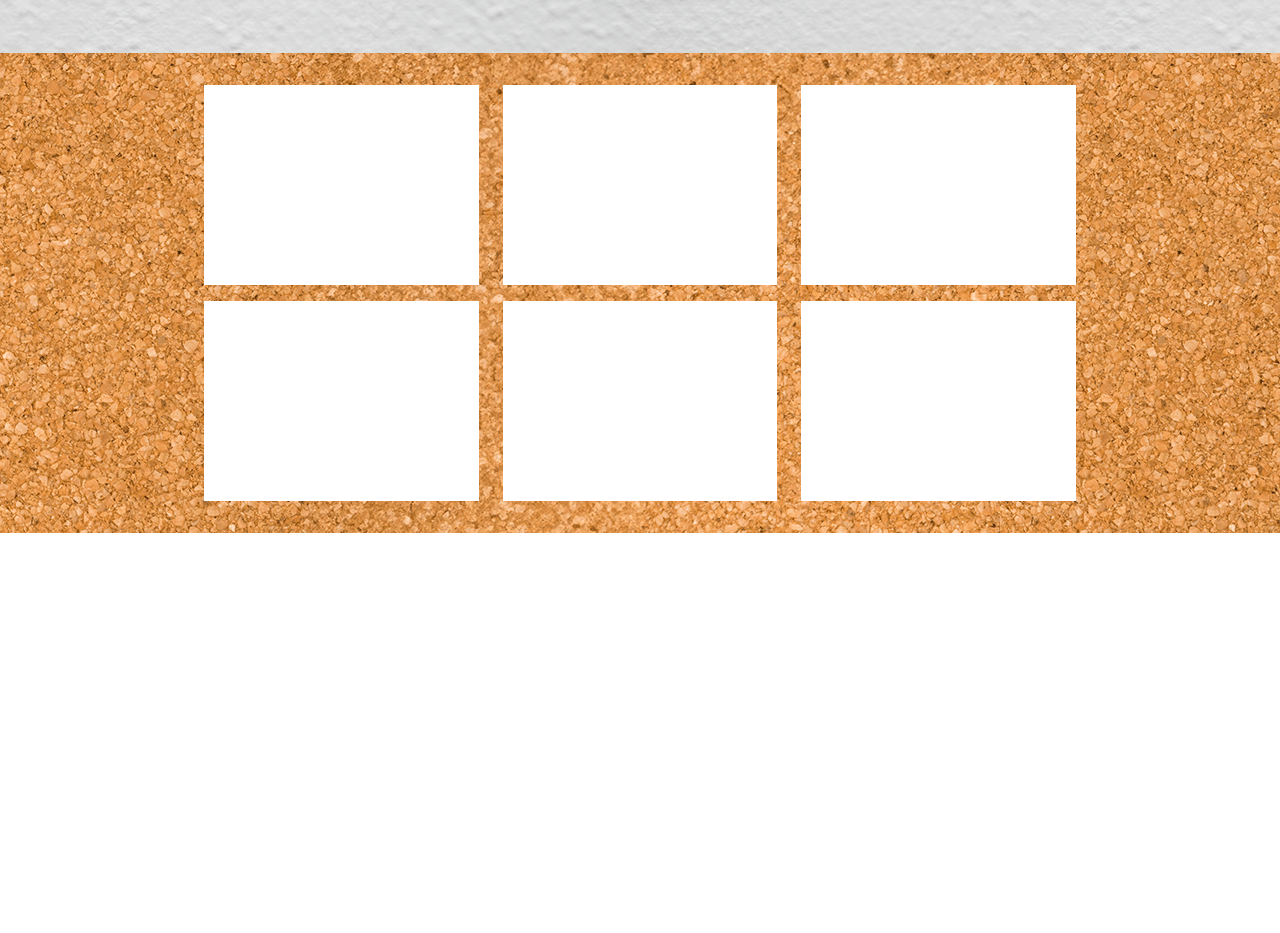
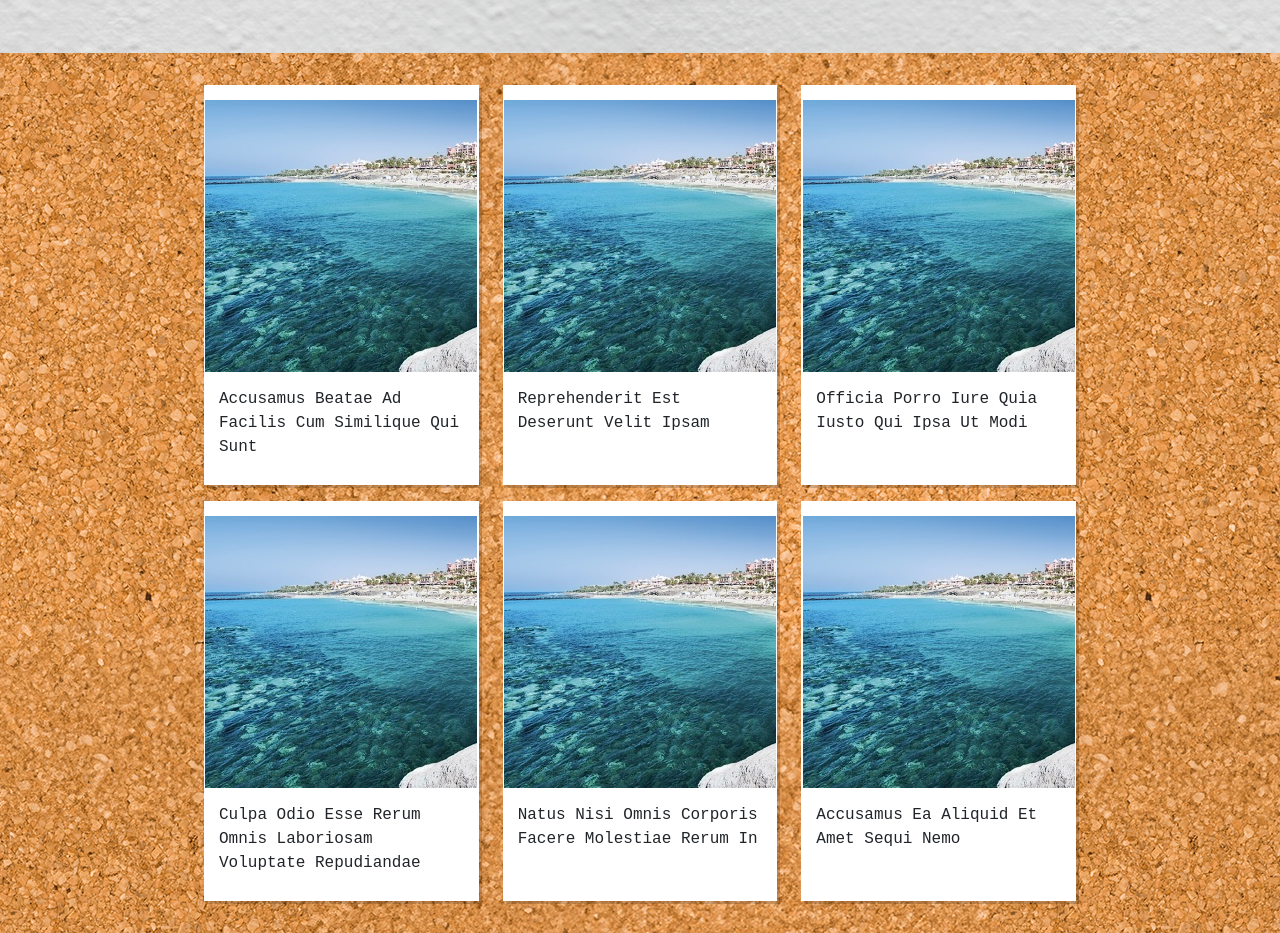
Before and after one commit to Ivanaricci/js-photo-blog, a plain HTML site: page index.html in a window 1280 px wide. Shown: the part 147-1080 px from the top of the page. Before the commit the page ends 800 px from the top, so only its background shows below. Drawn offline with nearby package versions, Linux system fonts and the light colour scheme; a web font is replaced by a local one.

Commit message:
[UPD] Done Milestone 1

```diff
--- a/css/style.css
+++ b/css/style.css
@@ -23,5 +23,15 @@ main{
 .square{
     background-color: white;
     width: 100%;
-    height: 200px;
+    text-align: center;
+    padding: 15px 0 20px;
+    height: 400px;
+    box-shadow: 3px 3px rgba(0, 0, 0, 0.175);
 }
+
+p{
+    font-family:'Sometype Mono', monospace;
+    padding: 15px 15px 0;
+    text-align: left;
+
+}
--- a/index.html
+++ b/index.html
@@ -29,22 +29,44 @@
         <div class="container-xl">
             <div class="row py-4">
                 <div class="col-lg-4 my-2">
-                    <div class="square"></div>
+                    <div class="square">
+                        <img src="./assets_day1/img/Foto.jpg" alt="">
+                        <p>Accusamus Beatae Ad Facilis Cum Similique
+                            Qui Sunt</p>
+                    </div>
                 </div>
                 <div class="col-lg-4 my-2">
-                    <div class="square"></div>
+                    <div class="square">
+                        <img src="./assets_day1/img/Foto.jpg" alt="">
+                        <p>Reprehenderit Est Deserunt Velit Ipsam</p>
+                    </div>
                 </div>
                 <div class="col-lg-4 my-2">
-                    <div class="square"></div>
+                    <div class="square">
+                        <img src="./assets_day1/img/Foto.jpg" alt="">
+                        <p>Officia Porro Iure Quia Iusto Qui Ipsa Ut
+                            Modi</p>
+                    </div>
                 </div>
                 <div class="col-lg-4 my-2">
-                    <div class="square"></div>
+                    <div class="square">
+                        <img src="./assets_day1/img/Foto.jpg" alt="">
+                        <p>Culpa Odio Esse Rerum Omnis Laboriosam
+                            Voluptate Repudiandae</p>
+                    </div>
                 </div>
                 <div class="col-lg-4 my-2">
-                    <div class="square"></div>
+                    <div class="square">
+                        <img src="./assets_day1/img/Foto.jpg" alt="">
+                        <p>Natus Nisi Omnis Corporis Facere
+                            Molestiae Rerum In</p>
+                    </div>
                 </div>
                 <div class="col-lg-4 my-2">
-                    <div class="square"></div>
+                    <div class="square">
+                        <img src="./assets_day1/img/Foto.jpg" alt="">
+                        <p>Accusamus Ea Aliquid Et Amet Sequi Nemo</p>
+                    </div>
                 </div>
 
             </div>
```
Also changed, not shown: assets_day1/img/Foto.jpg (added).
